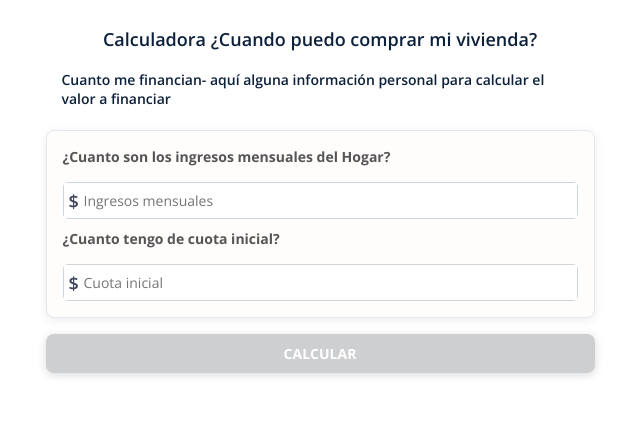
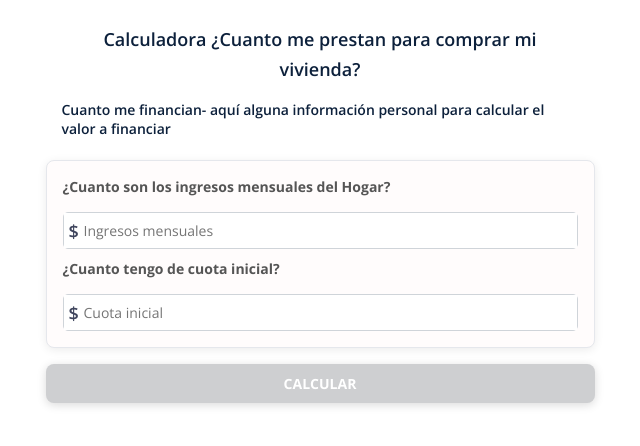
Before and after one commit to Nuestro-casa/website-libs, a website: page frontendCuantoMePrestan/index.html in a window 1280 px wide. Shown: the whole page, without its empty margins (320-960 px from the left). Drawn offline with nearby package versions, Linux system fonts and the light colour scheme.

Commit message:
Update index.html

```diff
--- a/frontendCuantoMePrestan/index.html
+++ b/frontendCuantoMePrestan/index.html
@@ -10,7 +10,7 @@
   <body>
     <form id="form" class="calculadora-container">
       <div class="header-calculadora">
-        <h1>Calculadora ¿Cuando puedo comprar mi vivienda?</h1>
+        <h1>Calculadora ¿Cuanto me prestan para comprar mi vivienda?</h1>
 
         <h2>
           Cuanto me financian- aquí alguna información personal para calcular el
```
